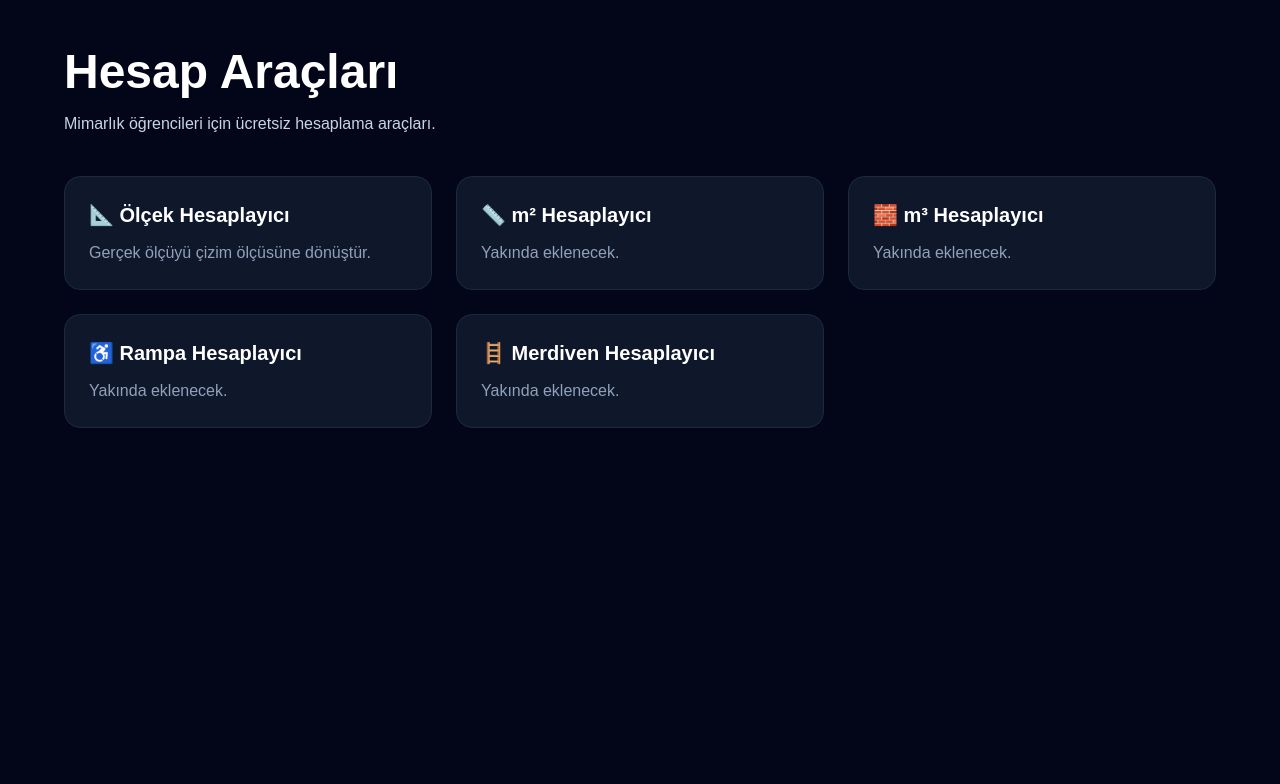
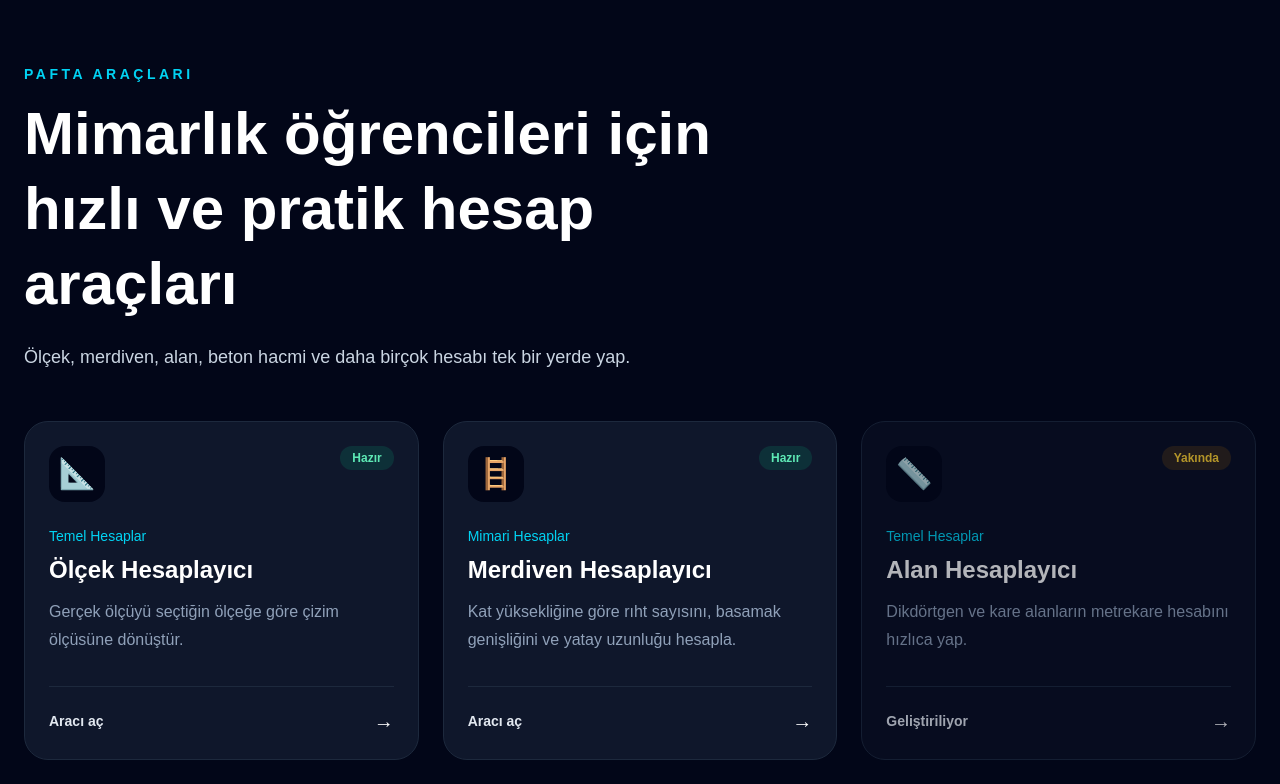
Before and after one commit to ali-tzn/pafta, a Next.js app: page /tools in a window 1280 px wide. Shown: the top 784 px of the page. Built offline with nearby package versions, Linux system fonts and the light colour scheme.

Commit message:
Improve tools directory design

```diff
--- a/app/tools/page.tsx
+++ b/app/tools/page.tsx
@@ -2,57 +2,145 @@ import Link from "next/link";
 
 const tools = [
   {
-    title: "📐 Ölçek Hesaplayıcı",
-    description: "Gerçek ölçüyü çizim ölçüsüne dönüştür.",
+    title: "Ölçek Hesaplayıcı",
+    description:
+      "Gerçek ölçüyü seçtiğin ölçeğe göre çizim ölçüsüne dönüştür.",
     href: "/tools/scale-calculator",
+    icon: "📐",
+    category: "Temel Hesaplar",
+    status: "Hazır",
   },
   {
-    title: "📏 m² Hesaplayıcı",
-    description: "Yakında eklenecek.",
-    href: "#",
+    title: "Merdiven Hesaplayıcı",
+    description:
+      "Kat yüksekliğine göre rıht sayısını, basamak genişliğini ve yatay uzunluğu hesapla.",
+    href: "/tools/stair-calculator",
+    icon: "🪜",
+    category: "Mimari Hesaplar",
+    status: "Hazır",
   },
   {
-    title: "🧱 m³ Hesaplayıcı",
-    description: "Yakında eklenecek.",
+    title: "Alan Hesaplayıcı",
+    description:
+      "Dikdörtgen ve kare alanların metrekare hesabını hızlıca yap.",
     href: "#",
+    icon: "📏",
+    category: "Temel Hesaplar",
+    status: "Yakında",
   },
   {
-    title: "♿ Rampa Hesaplayıcı",
-    description: "Yakında eklenecek.",
+    title: "Beton Hacmi Hesaplayıcı",
+    description:
+      "Kolon, kiriş, döşeme ve temel için yaklaşık beton hacmini hesapla.",
     href: "#",
+    icon: "🧱",
+    category: "Yapı Hesapları",
+    status: "Yakında",
   },
   {
-    title: "🪜 Merdiven Hesaplayıcı",
-    description: "Yakında eklenecek.",
+    title: "Rampa Hesaplayıcı",
+    description:
+      "Kot farkı ve eğim yüzdesine göre gerekli rampa uzunluğunu hesapla.",
     href: "#",
+    icon: "♿",
+    category: "Mimari Hesaplar",
+    status: "Yakında",
+  },
+  {
+    title: "Otopark Hesaplayıcı",
+    description:
+      "Alan ve kullanım türüne göre yaklaşık otopark ihtiyacını hesapla.",
+    href: "#",
+    icon: "🚗",
+    category: "Yerleşim Hesapları",
+    status: "Yakında",
   },
 ];
 
 export default function ToolsPage() {
   return (
-    <main className="min-h-screen bg-slate-950 px-6 py-12 text-white">
-      <div className="mx-auto max-w-6xl">
-        <h1 className="text-5xl font-bold">Hesap Araçları</h1>
+    <main className="min-h-screen bg-slate-950 px-6 py-16 text-white">
+      <div className="mx-auto max-w-7xl">
+        <section className="mb-12">
+          <p className="mb-3 text-sm font-semibold uppercase tracking-[0.25em] text-cyan-400">
+            PAFTA Araçları
+          </p>
 
-        <p className="mt-4 text-slate-300">
-          Mimarlık öğrencileri için ücretsiz hesaplama araçları.
-        </p>
+          <h1 className="max-w-3xl text-4xl font-bold leading-tight md:text-6xl">
+            Mimarlık öğrencileri için hızlı ve pratik hesap araçları
+          </h1>
 
-        <div className="mt-10 grid gap-6 md:grid-cols-2 lg:grid-cols-3">
-          {tools.map((tool) => (
-            <Link
-              key={tool.title}
-              href={tool.href}
-              className="rounded-2xl border border-slate-800 bg-slate-900 p-6 transition hover:border-cyan-400 hover:-translate-y-1"
-            >
-              <h2 className="text-xl font-semibold">{tool.title}</h2>
+          <p className="mt-5 max-w-2xl text-lg leading-8 text-slate-300">
+            Ölçek, merdiven, alan, beton hacmi ve daha birçok hesabı tek bir
+            yerde yap.
+          </p>
+        </section>
 
-              <p className="mt-3 text-slate-400">
-                {tool.description}
-              </p>
-            </Link>
-          ))}
-        </div>
+        <section className="grid gap-6 md:grid-cols-2 xl:grid-cols-3">
+          {tools.map((tool) => {
+            const isAvailable = tool.status === "Hazır";
+
+            const card = (
+              <article
+                className={`group h-full rounded-3xl border p-6 transition duration-300 ${
+                  isAvailable
+                    ? "border-slate-800 bg-slate-900 hover:-translate-y-1 hover:border-cyan-400/60 hover:shadow-2xl hover:shadow-cyan-950/30"
+                    : "cursor-not-allowed border-slate-800 bg-slate-900/60 opacity-70"
+                }`}
+              >
+                <div className="flex items-start justify-between gap-4">
+                  <div className="flex h-14 w-14 items-center justify-center rounded-2xl bg-slate-950 text-3xl">
+                    {tool.icon}
+                  </div>
+
+                  <span
+                    className={`rounded-full px-3 py-1 text-xs font-semibold ${
+                      isAvailable
+                        ? "bg-emerald-500/15 text-emerald-300"
+                        : "bg-amber-500/15 text-amber-300"
+                    }`}
+                  >
+                    {tool.status}
+                  </span>
+                </div>
+
+                <p className="mt-6 text-sm font-medium text-cyan-400">
+                  {tool.category}
+                </p>
+
+                <h2 className="mt-2 text-2xl font-bold">{tool.title}</h2>
+
+                <p className="mt-3 leading-7 text-slate-400">
+                  {tool.description}
+                </p>
+
+                <div className="mt-8 flex items-center justify-between border-t border-slate-800 pt-5">
+                  <span className="text-sm font-semibold text-slate-200">
+                    {isAvailable ? "Aracı aç" : "Geliştiriliyor"}
+                  </span>
+
+                  <span
+                    className={`text-xl transition ${
+                      isAvailable ? "group-hover:translate-x-1" : ""
+                    }`}
+                  >
+                    →
+                  </span>
+                </div>
+              </article>
+            );
+
+            if (!isAvailable) {
+              return <div key={tool.title}>{card}</div>;
+            }
+
+            return (
+              <Link key={tool.title} href={tool.href}>
+                {card}
+              </Link>
+            );
+          })}
+        </section>
       </div>
     </main>
   );
```
